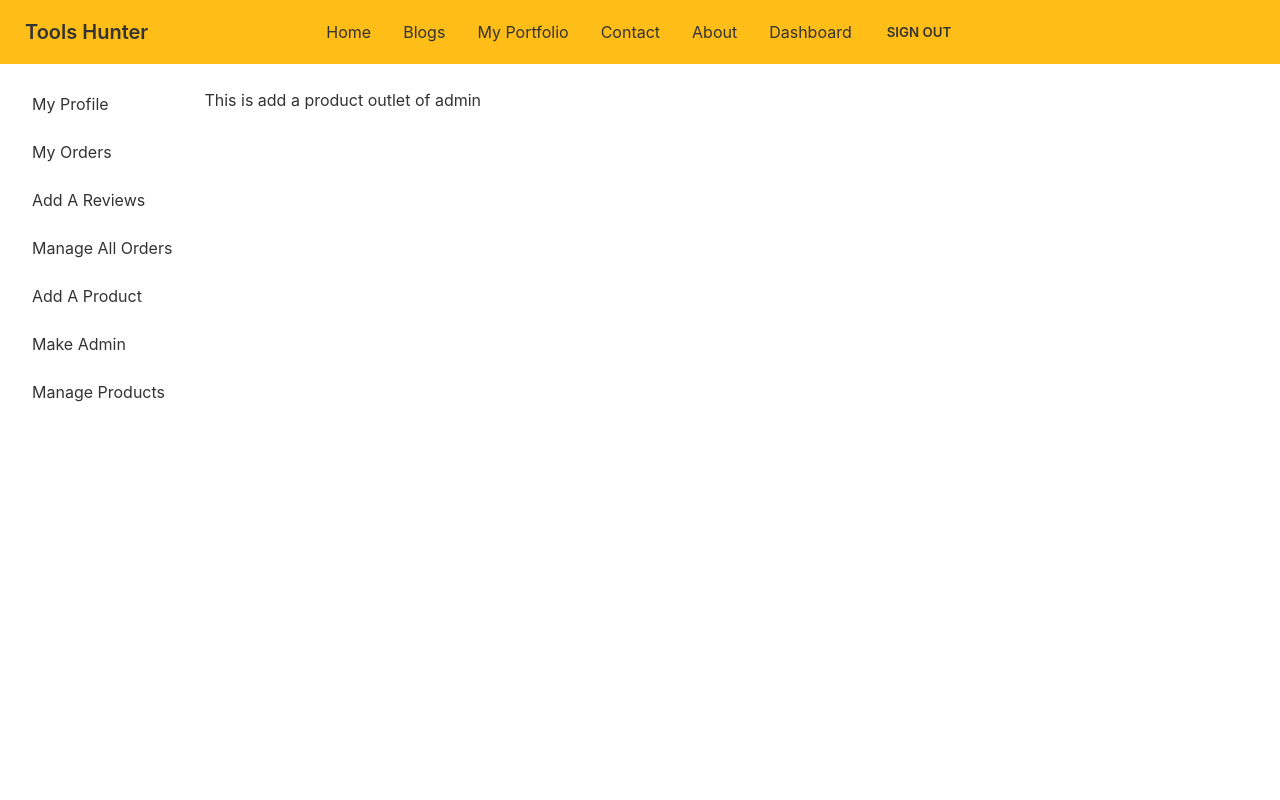
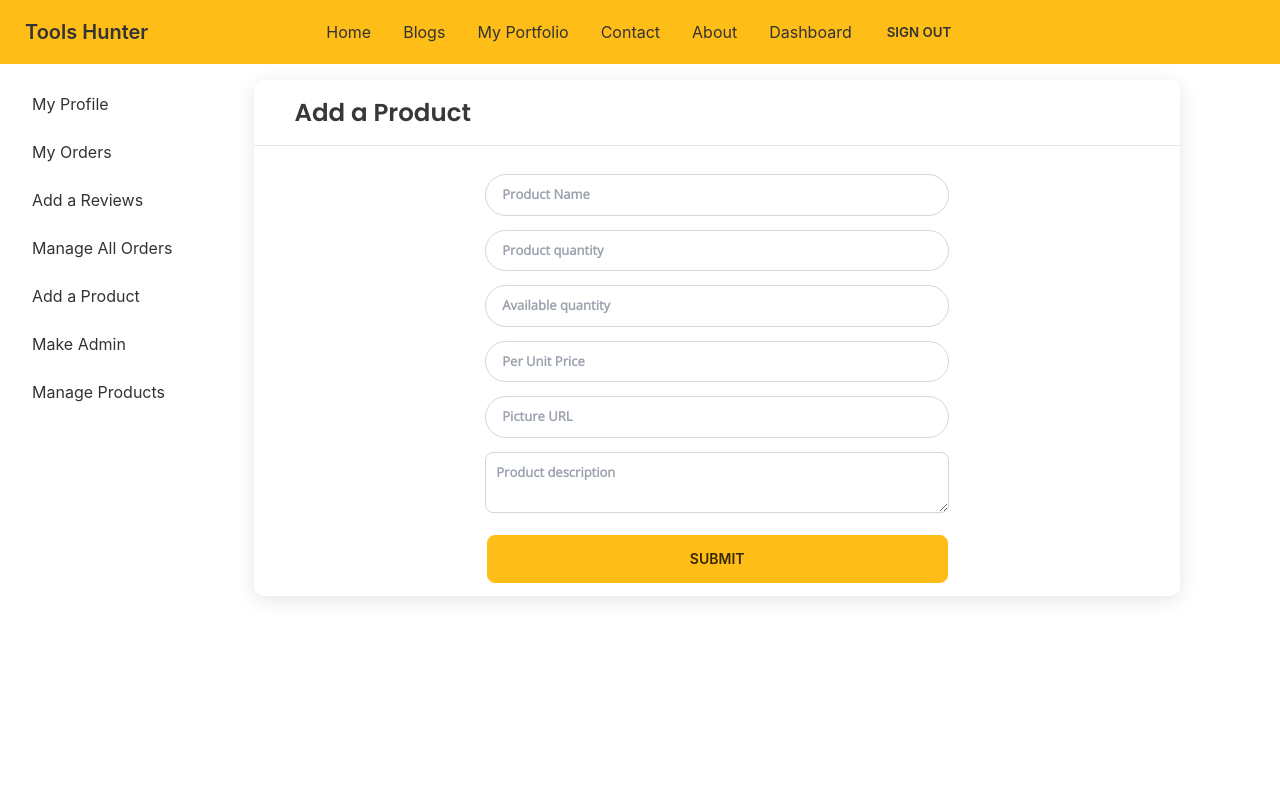
Before and after one commit to MagicManik/tools-hunter-client, a React (Create React App) app: page /dashboard/add in a window 1280 px wide. Shown: the top 800 px of the page. Built offline with nearby package versions, Linux system fonts and the light colour scheme; no server answers; sample sign-in values are in the browser's storage.

Commit message:
add a product outlet done

```diff
--- /dev/null
+++ b/src/Pages/Dashboard/AddAProduct.css
@@ -0,0 +1,117 @@
+.review-section {
+    box-shadow: 0 4px 20px rgb(0 0 0 / 10%);
+    margin-right: 100px;
+    margin-left: 50px;
+    border-radius: 10px;
+}
+
+.add-review-container {
+    display: block;
+    margin: 0 auto;
+    width: 60%;
+}
+
+
+.review-title {
+    font-family: 'Poppins', sans-serif;
+    font-weight: 600;
+    font-size: 1.53125rem;
+    line-height: 1.2;
+    color: #383838;
+    padding: 18px 40px;
+}
+
+.add-product-form {
+    height: 450px;
+    padding: 20px;
+    position: relative;
+    border-radius: 18px;
+    background-color: #fff;
+}
+
+.add-product-form form label {
+    font-family: 'Poppins', sans-serif;
+    color: #646464;
+    font-size: 12px;
+    line-height: 18px;
+    padding-left: 33px;
+}
+
+
+/* form */
+.review-input-field {
+    width: 90%;
+    display: block;
+    margin: 8px auto;
+    margin-bottom: 14px;
+    padding: 10px 16px;
+    border-radius: 60px;
+    border: 1px solid #d6d6d6;
+    font-family: 'Open Sans', sans-serif;
+    font-size: 13px;
+    font-weight: bold;
+    outline: rgb(255, 220, 220);
+}
+
+.address-input-field {
+    width: 90%;
+    display: block;
+    margin: 8px auto;
+    padding: 10px;
+    border-radius: 8px;
+    border: 1px solid #d6d6d6;
+    font-family: 'Open Sans', sans-serif;
+    font-size: 13px;
+    font-weight: bold;
+    outline: rgb(255, 220, 220);
+}
+
+.address-input-field:focus {
+    border-color: #febd17;
+    box-shadow: 0 0 0 3px rgb(254 189 23 / 25%);
+    color: rgb(104, 104, 104);
+}
+
+.review-input-field:focus {
+    border-color: #febd17;
+    box-shadow: 0 0 0 3px rgb(254 189 23 / 25%);
+    color: rgb(104, 104, 104);
+}
+
+.confirm-btn {
+    display: block;
+    margin: auto;
+    left: 0;
+    right: 0;
+    width: 83%;
+    position: absolute;
+    bottom: 13px;
+}
+
+
+
+@media screen and (max-width: 576px) {
+
+    .review-section {
+        box-shadow: 0 4px 20px rgb(0 0 0 / 10%);
+        margin: 16px;
+        border-radius: 10px;
+    }
+
+    .add-review-container {
+        width: 100%;
+    }
+
+    .address-input-field {
+        width: 100%;
+    }
+
+    .add-product-form form label {
+        padding-left: 10px;
+    }
+
+
+    .review-input-field {
+        width: 100%;
+    }
+}
--- a/src/Pages/Dashboard/AddAProduct.js
+++ b/src/Pages/Dashboard/AddAProduct.js
@@ -1,10 +1,43 @@
 import React from 'react';
+import './AddAProduct.css'
 
 const AddAProduct = () => {
+
     return (
-        <div>
-            <h1>This is add a product outlet of admin</h1>
-        </div>
+        <section className='review-section'>
+            <h3 className='review-title'>Add a Product</h3>
+            <hr />
+            <div className='add-review-container'>
+                <div className='add-product-form'>
+                    <form>
+
+                        {/* <label htmlFor="name">Product Name</label> */}
+                        <input className='review-input-field' type="text" name="name" id="" placeholder='Product Name' />
+
+                        {/* <label htmlFor="quantity">Quantity</label> */}
+                        <input className='review-input-field' type="number" name="quantity" id="" placeholder='Product quantity' />
+
+                        {/* <label htmlFor="available">Available Quantity</label> */}
+                        <input className='review-input-field' type="number" name="available" id="" placeholder='Available quantity' />
+
+
+                        {/* <label htmlFor="price">Per Unit Price</label> */}
+                        <input className='review-input-field' type="number" name="price" id="" placeholder='Per Unit Price' />
+
+                        {/* <label htmlFor="img">Product Image URL</label> */}
+                        <input className='review-input-field' type="text" name="img" id="" placeholder='Picture URL' />
+
+                        {/* <label htmlFor="description">Product Description</label> */}
+                        <textarea className='address-input-field' name="description" id="" cols="30" rows="2" placeholder='Product description' required></textarea>
+
+                        <input className='btn btn-primary confirm-btn' type="submit" value="Submit" />
+
+
+                    </form>
+
+                </div>
+            </div>
+        </section>
     );
 };
 
--- a/src/Pages/Dashboard/Dashboard.js
+++ b/src/Pages/Dashboard/Dashboard.js
@@ -11,7 +11,7 @@ const Dashboard = () => {
     return (
         <div className="drawer drawer-mobile">
             <input id="my-drawer-2" type="checkbox" className="drawer-toggle" />
-            <div className="drawer-content pt-6">
+            <div className="drawer-content pt-4 pb-16">
                 {/* <!-- Page content here --> */}
                 {/* <h2 classNameName='text-3xl font-bold text-black-800 text-center my-4'>Welcome To Your Dashboard</h2> */}
                 <Outlet></Outlet>
@@ -24,9 +24,9 @@ const Dashboard = () => {
                     {/* <!-- Sidebar content here --> */}
                     <li><Link to="/dashboard">My Profile</Link></li>
                     <li><Link to="/dashboard/orders">My Orders</Link></li>
-                    <li><Link to="/dashboard/review">Add A Reviews</Link></li>
+                    <li><Link to="/dashboard/review">Add a Reviews</Link></li>
                     <li><Link to="/dashboard/manageorder">Manage All Orders</Link></li>
-                    <li><Link to="/dashboard/add">Add A Product</Link></li>
+                    <li><Link to="/dashboard/add">Add a Product</Link></li>
                     <li><Link to="/dashboard/admin">Make Admin</Link></li>
                     <li><Link to="/dashboard/manageproduct">Manage Products</Link></li>
                 </ul>
--- a/src/Pages/Dashboard/MyReview.js
+++ b/src/Pages/Dashboard/MyReview.js
@@ -40,7 +40,7 @@ const MyReview = () => {
 
     return (
         <section className='review-section'>
-            <h3 className='review-title'>Please Add A Review</h3>
+            <h3 className='review-title'>Please Add a Review</h3>
             <hr />
             <div className='add-review-container'>
                 <div className='review-form'>
```
